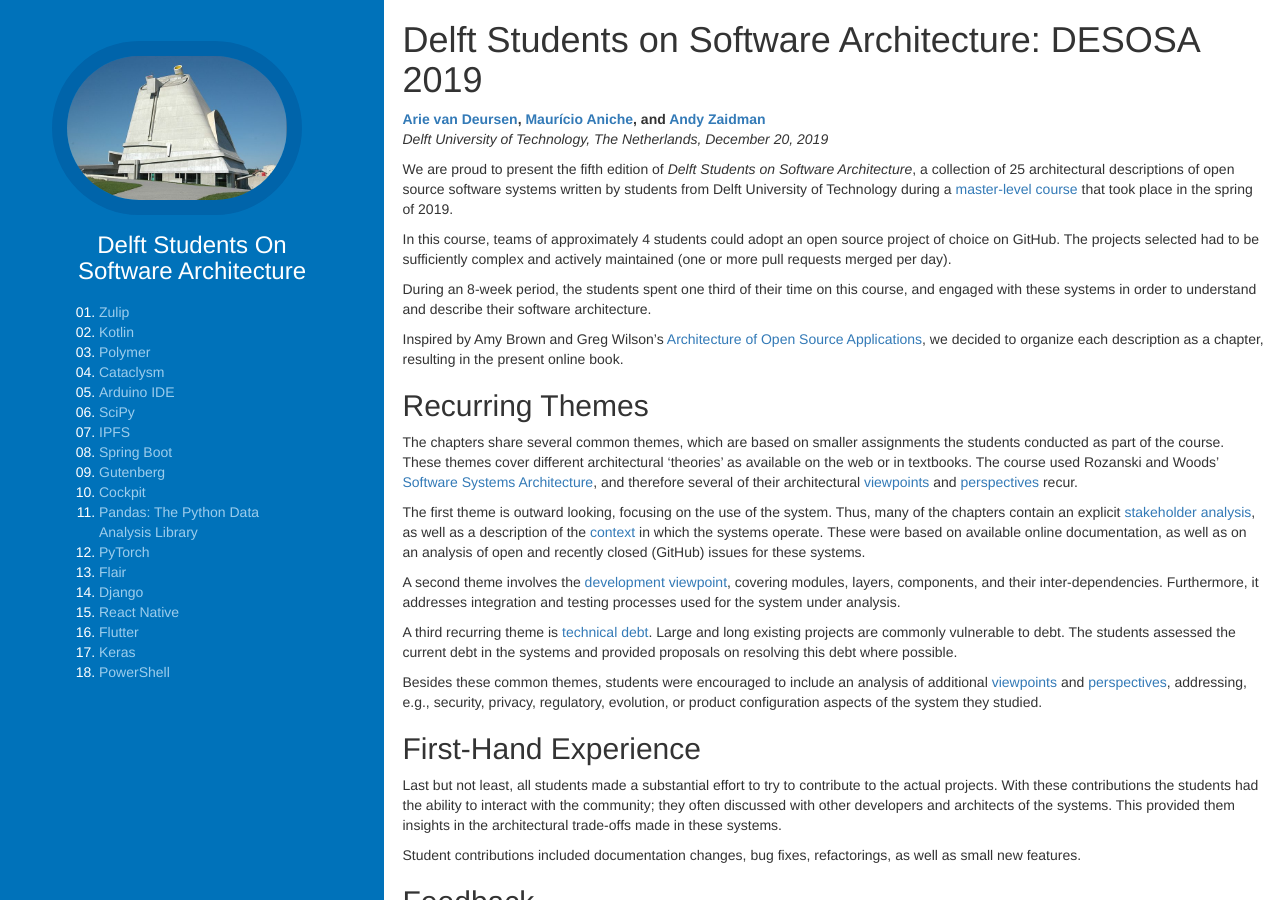
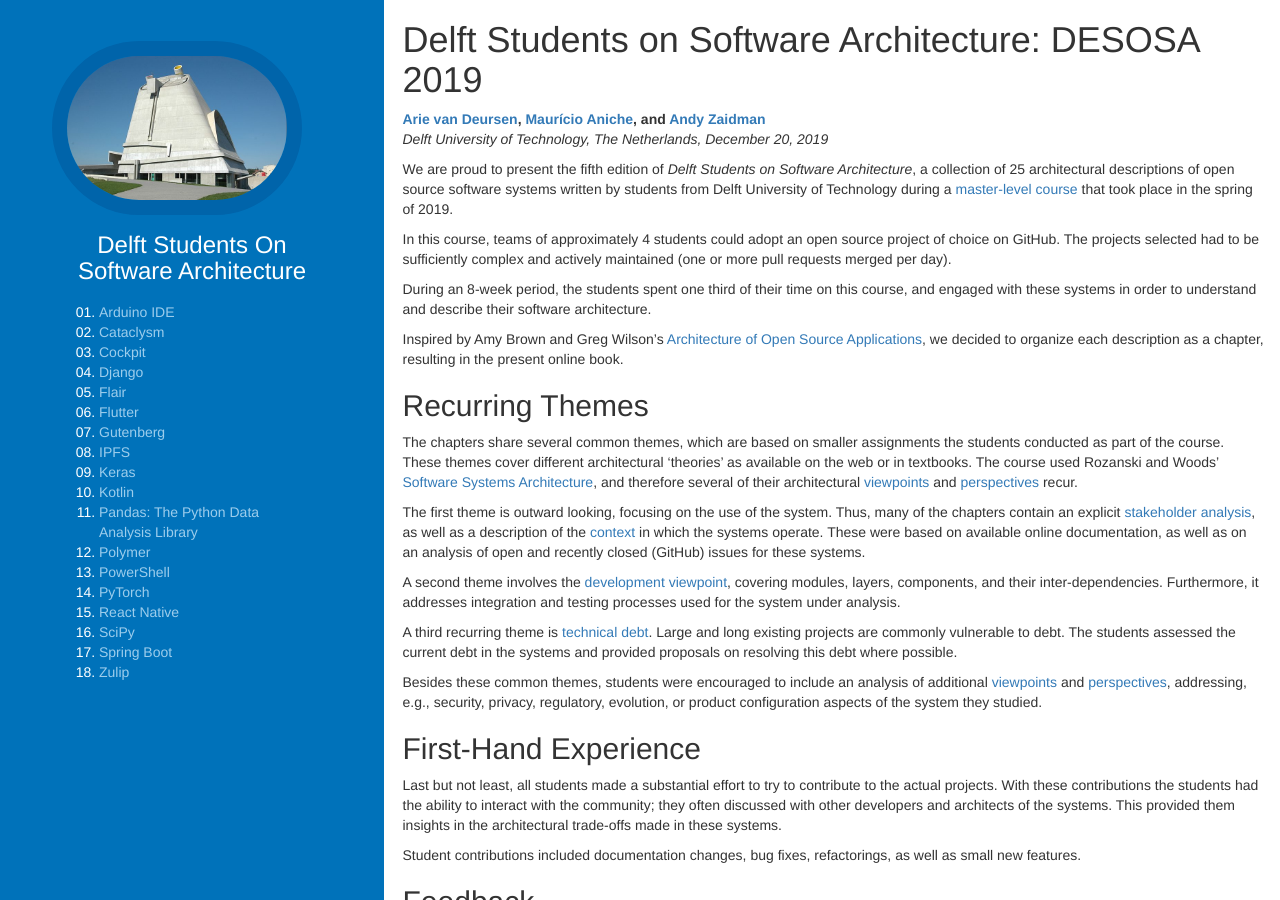
Before and after one commit to SERG-Delft/desosa2019, a Jekyll site: the page built from index.md, in a window 1280 px wide and 900 px high. Built offline with Jekyll 4.4.1, drawn with Linux system fonts in a browser that asks for light colours; nearby versions of some CDN libraries.

Commit message:
Fix chapter ordering.
Fixes #2.

```diff
--- a/_includes/header.html
+++ b/_includes/header.html
@@ -6,7 +6,7 @@
         <h3>Delft Students On Software Architecture</h3>
       </a>
       <ol>
-      {% assign pages = site.pages | sort_by: "project" %}
+      {% assign pages = site.pages | sort: "project" %}
       {% for page in pages %}
         {% if page.chapter == true %}
         <li><a href="{{ site.url }}{{ page.url }}">{{ page.title }}</a></li>
```
